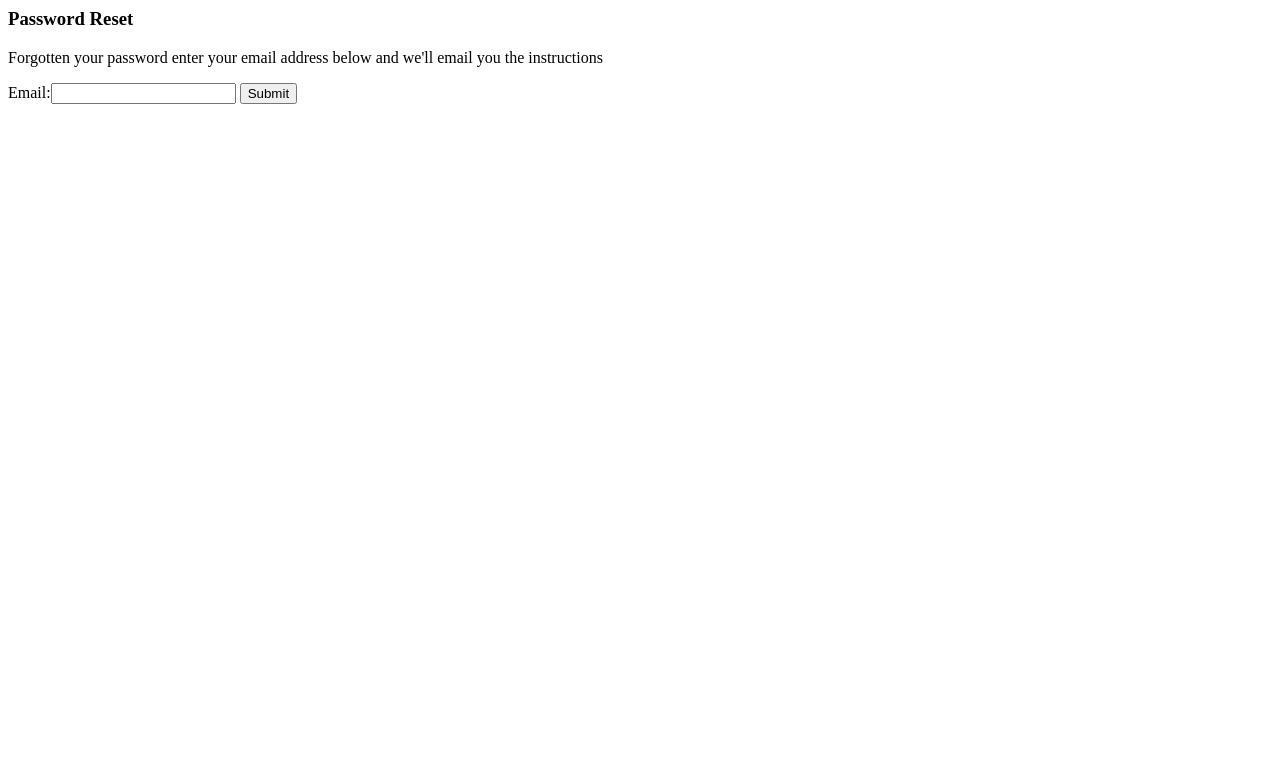
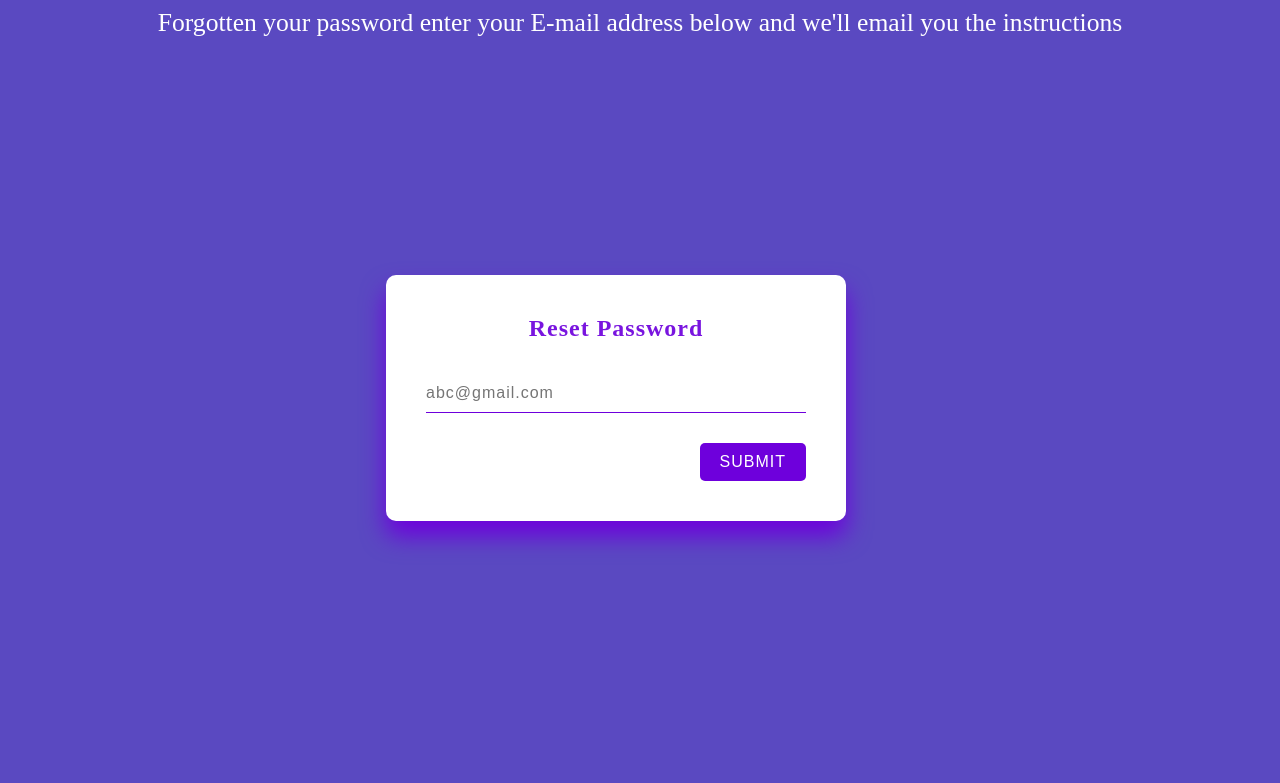
Before and after one commit to shashank4628/Ethos, a Django app: page /reset_password/ in a window 1280 px wide. Shown: the top 783 px of the page. Run offline with Django 3.2, Linux system fonts and the light colour scheme.

Commit message:
Update password_reset.html

```diff
--- a/main/templates/main/password_reset.html
+++ b/main/templates/main/password_reset.html
@@ -1,8 +1,134 @@
-<h3>Password Reset</h3>
-<p>Forgotten your password enter your email address below and we'll email you the instructions</p>
-
-<form method="post">
-    {% csrf_token %}
-    {{form}}
-    <input type="Submit" name="send_email">
-</form>
+<!DOCTYPE html>
+<html lang="en">
+<head>
+    <meta charset="UTF-8">
+    <meta name="viewport" content="width=device-width, initial-scale=1.0">
+    <title>Document</title>
+</head>
+<body>
+    <style>
+        body{
+            background-color: #5a49c1;
+            color: white;
+        }
+        /* .h3{
+            text-align: center;
+            font-size: 3vw;
+            margin-top: 20px;
+        } */
+        .p{
+            text-align: center;
+            font-size: 2vw;
+            /* margin-top: 20px; */
+        }
+        .login-wrapper {
+            height: 90vh;
+            width: 95vw;
+            display: flex;
+            justify-content: center;
+            align-items: center;
+        }
+        .form {
+      position: relative;
+      width: 100%;
+      max-width: 380px;
+      padding: 80px 40px 40px;
+      background: white;
+      border-radius: 10px;
+      color: rgb(110, 0, 220); /* Change here for color of text in form */
+      box-shadow: 0 15px 25px rgb(110, 0, 220);
+    }
+    .form::before {
+      content: "";
+      position: absolute;
+      top: 0;
+      left: 0;
+      width: 50%;
+      height: 100%;
+      background: rgba(255, 255, 255, 0.08);
+      transform: skewX(-26deg);
+      transform-origin: bottom left;
+      border-radius: 10px;
+      pointer-events: none;
+    }
+    /* .form img {
+      position: absolute;
+      top: -50px;
+      left: calc(50% - 50px);
+      width: 100px;
+      background: rgba(255, 255, 255, 0.8);
+      border-radius: 50%;
+    } */
+    .form h2 {
+      text-align: center;
+      letter-spacing: 1px;
+      margin-bottom: 2rem;
+      color: rgb(110, 0, 220);
+    }
+    .form .input-group {
+      position: relative;
+    }
+    .form .input-group input {
+      width: 100%;
+      padding: 10px 0;
+      font-size: 1rem;
+      letter-spacing: 1px;
+      margin-bottom: 30px;
+      border: none;
+      border-bottom: 1px solid rgb(110, 0, 220); /* To change the color of the bottom border us here*/
+      outline: none;
+      background-color: transparent;
+      color: inherit;
+    }
+    .form .input-group label {
+      position: absolute;
+      top: 0;
+      left: 0;
+      padding: 10px 0;
+      font-size: 1rem;
+      pointer-events: none;
+      transition: 0.3s ease-out;
+    }
+    .form .input-group input:focus + label,
+    .form .input-group input:valid + label {
+      transform: translateY(-18px);
+      color: white;
+      font-size: 0.8rem;
+    }
+        .submit-btn {
+            display: flex;
+            align-self: center;
+            margin-left: auto;
+            border: none;
+            outline: none;
+            background: rgb(110, 0, 220);
+            font-size: 1rem;
+            text-transform: uppercase;
+            letter-spacing: 1px;
+            padding: 10px 20px;
+            border-radius: 5px;
+            cursor: pointer;
+        }
+    </style>
+    <!-- <div class="h3">Reset Password</div> -->
+    <div class="p">Forgotten your password enter your E-mail address below and we'll email you the instructions</div>
+    <div class="login-wrapper">
+        <form class="form" method="post">
+            <h2 style="color: rgb(110, 0, 220); margin-top: -40px;">Reset Password</h2>
+            {% csrf_token %}
+            <!-- {{form}} -->
+            <!-- <input type="Submit" name="send_email"> -->
+            <div class="input-group" style="color: rgb(110, 0, 220);">
+                <input
+                  style="color: black; text-decoration: none;";
+                  type="text"
+                  name="email"
+                  placeholder="abc@gmail.com"
+                  required
+                />
+              </div>
+              <button type="submit" class="submit-btn" style="color:white;">Submit</button>
+        </form>
+    </div>
+</body>
+</html>
```
